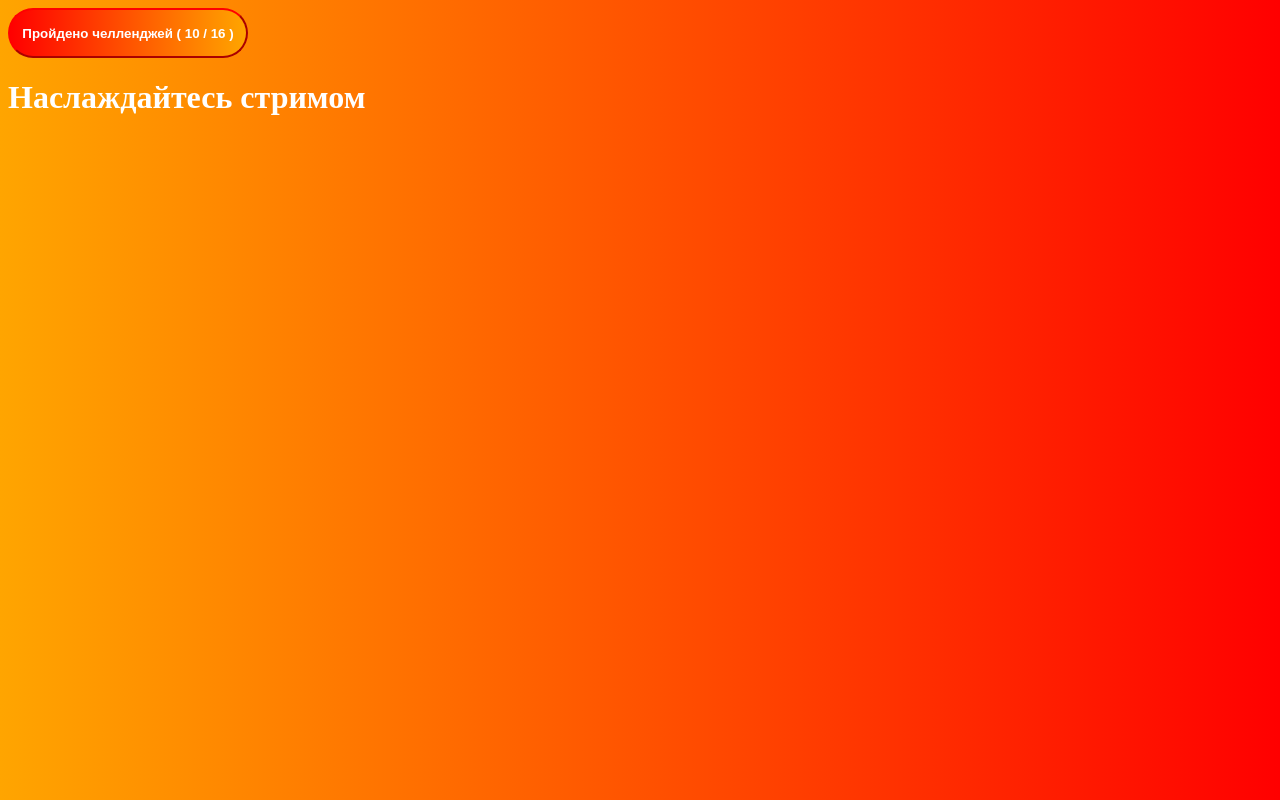
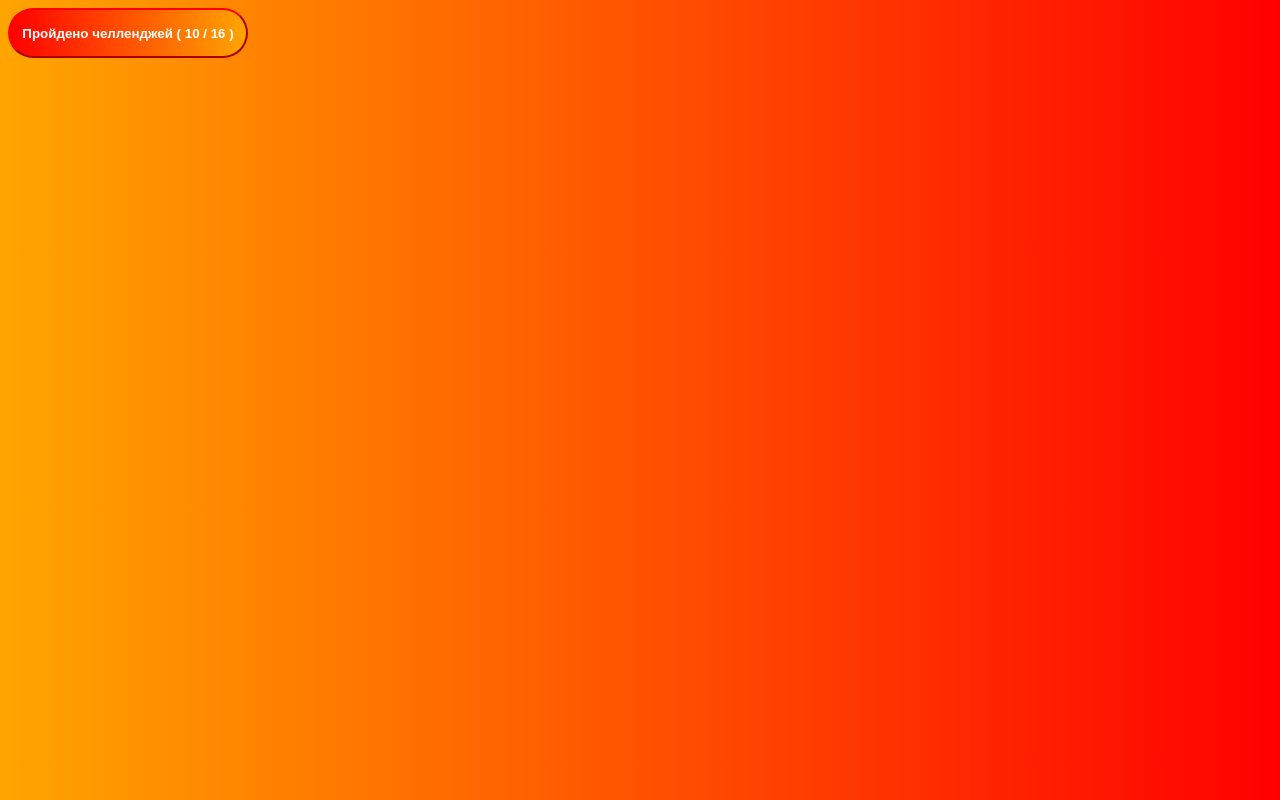
Before and after one commit to Serga05/SP, a plain HTML site: page index.html in a window 1280 px wide. Drawn offline with Linux system fonts and the light colour scheme.

Commit message:
Update index.html

```diff
--- a/index.html
+++ b/index.html
@@ -1,6 +1,4 @@
 <button class="buttonOne" id="onebtn"><b id="text">Пройдено челленджей ( 10 / 16 )</b></button>
-
-<h1 id="text">Наслаждайтесь стримом</h1>
 
 <link href="index.css" rel="stylesheet">
 
```
